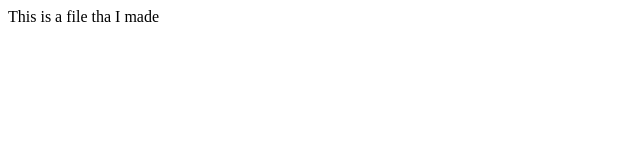
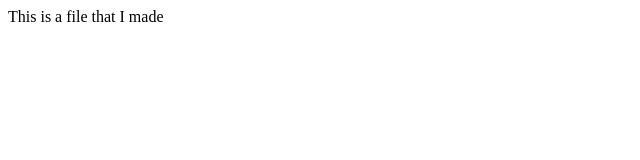
Before and after one commit to mrhonek/mrtest, a plain HTML site: page index.html in a window 1280 px wide. Shown: the full height of the page, 0-640 px from the left. Drawn offline with Linux system fonts and the light colour scheme.

Commit message:
updated index.html

```diff
--- a/index.html
+++ b/index.html
@@ -1,5 +1,5 @@
 <html>
   <body>
-    This is a file tha I made
+    This is a file that I made
   </body>
 </html>
```
